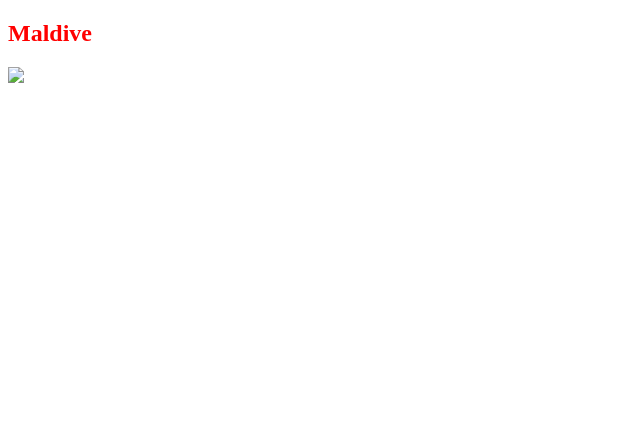
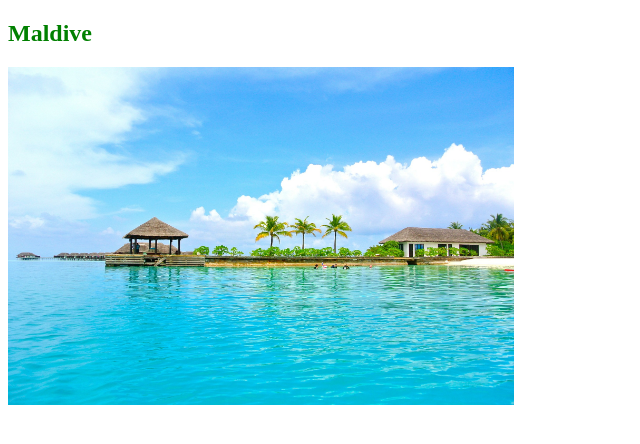
Before and after one commit to Mori-Filippo/Mori_08-05-2021, a plain HTML site: page localitaMare.html in a window 1280 px wide. Shown: the whole page, without its empty margins (0-640 px from the left). Drawn offline with Linux system fonts and the light colour scheme.

Commit message:
Aggiunta nuova immagine. Modificata regola css

```diff
--- a/css/style.css
+++ b/css/style.css
@@ -1,4 +1,4 @@
 .text-red
 {
-    color: red;
+    color: green;
 }
--- a/localitaMare.html
+++ b/localitaMare.html
@@ -9,6 +9,6 @@
 </head>
 <body>
     <h2 class="text-red">Maldive</h2>
-    <img src="img/località_marina.jpg" width="40%px"></img>
+    <img src="img/località_marina2.jpg" width="40%px"></img>
 </body>
 </html>
```
Also changed, not shown: img/località_marina2.jpg (added).
